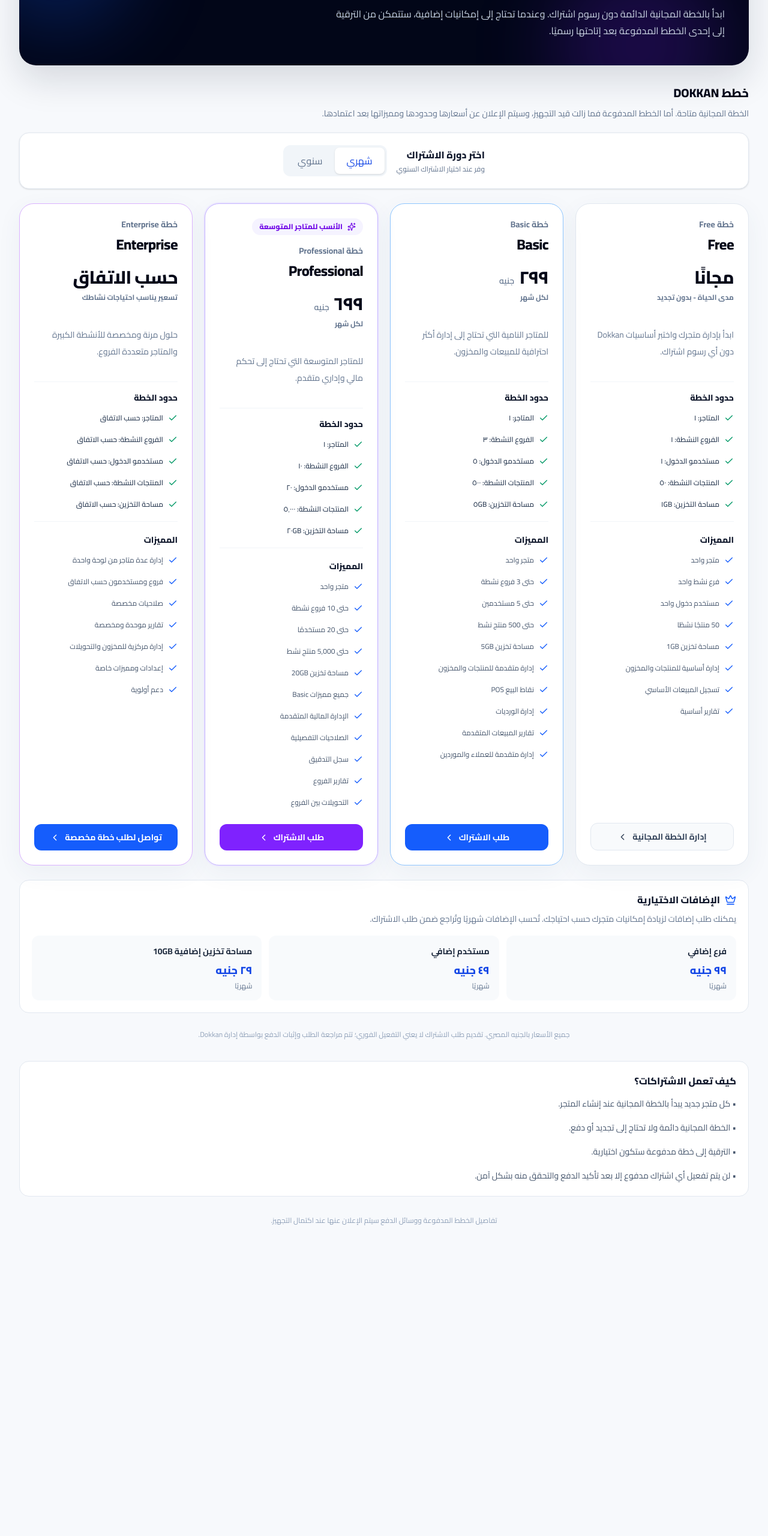
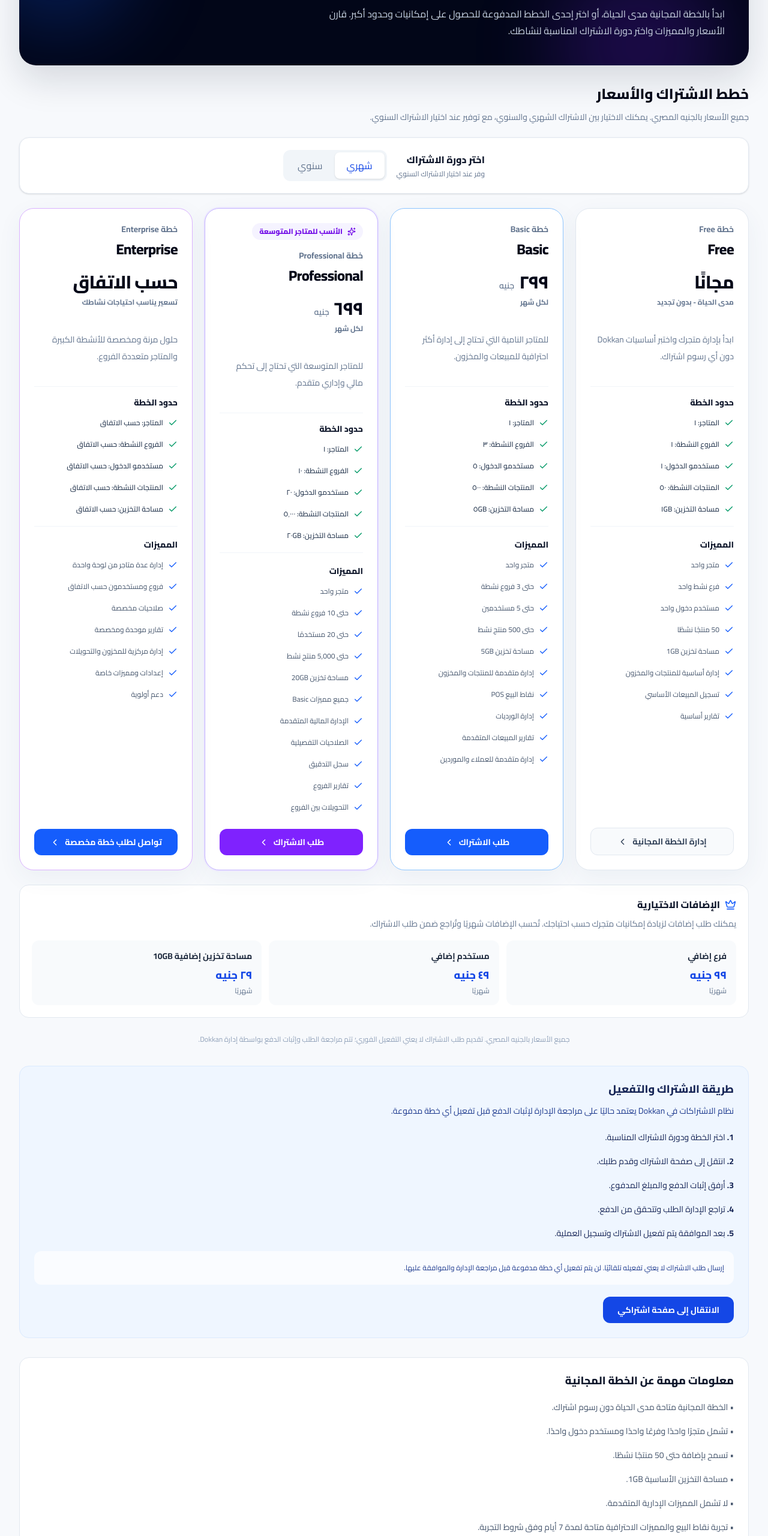
Before and after one commit to starvip904-bot/Ramyalaadesigner-, a Next.js app: page /pricing in a window 1280 px wide. Shown: the part 239-2800 px from the top of the page at 60% size. Before the commit the page ends 2322 px from the top, so only its background shows below. Built offline with nearby package versions, Linux system fonts and the light colour scheme.

Commit message:
Update page.tsx

```diff
--- a/app/pricing/page.tsx
+++ b/app/pricing/page.tsx
@@ -2,8 +2,9 @@
 import { PlanGrid, SubscriptionHero } from '@/components/subscription-plans'
 
 export const metadata = {
-  title: 'الخطط والاشتراكات | DOKKAN',
-  description: 'تعرف على خطط اشتراك DOKKAN.',
+  title: 'الخطط والأسعار | DOKKAN',
+  description:
+    'قارن خطط اشتراك DOKKAN وأسعارها ومميزاتها واختر الأنسب لمتجرك.',
 }
 
 export default function PricingPage() {
@@ -13,11 +14,13 @@ export default function PricingPage() {
       dir="rtl"
     >
       <div className="mx-auto flex max-w-[1500px] flex-col gap-8">
+
         <header className="flex items-center justify-between">
           <div>
             <p className="text-sm font-extrabold tracking-wide text-blue-700">
               DOKKAN
             </p>
+
             <p className="mt-1 text-xs text-slate-500">
               حلول ذكية لإدارة متجرك
             </p>
@@ -25,59 +28,119 @@ export default function PricingPage() {
 
           <a
             href="/dashboard"
-            className="rounded-xl border border-slate-200 bg-white px-4 py-2 text-sm font-bold text-slate-700 hover:border-blue-200 hover:bg-blue-50"
+            className="rounded-xl border border-slate-200 bg-white px-4 py-2 text-sm font-bold text-slate-700 transition hover:border-blue-200 hover:bg-blue-50"
           >
             العودة للوحة التحكم
           </a>
         </header>
 
         <SubscriptionHero
-          eyebrow="خطط اشتراك DOKKAN"
-          title="ابدأ مجانًا وطوّر متجرك وقتما تحتاج"
-          description="ابدأ بالخطة المجانية الدائمة دون رسوم اشتراك. وعندما تحتاج إلى إمكانيات إضافية، ستتمكن من الترقية إلى إحدى الخطط المدفوعة بعد إتاحتها رسميًا."
+          eyebrow="DOKKAN SUBSCRIPTIONS"
+          title="الخطة المناسبة لنمو متجرك تبدأ من هنا"
+          description="ابدأ بالخطة المجانية مدى الحياة، أو اختر إحدى الخطط المدفوعة للحصول على إمكانيات وحدود أكبر. قارن الأسعار والمميزات واختر دورة الاشتراك المناسبة لنشاطك."
         />
 
-        <section>
-          <div className="mb-5">
-            <h2 className="text-xl font-extrabold">
-              خطط DOKKAN
+        <section id="plans" className="flex flex-col gap-5">
+          <div>
+            <h2 className="text-2xl font-extrabold">
+              خطط الاشتراك والأسعار
             </h2>
-            <p className="mt-2 text-sm leading-6 text-slate-500">
-              الخطة المجانية متاحة. أما الخطط المدفوعة فما زالت
-              قيد التجهيز، وسيتم الإعلان عن أسعارها وحدودها
-              ومميزاتها بعد اعتمادها.
+
+            <p className="mt-2 text-sm leading-7 text-slate-500">
+              جميع الأسعار بالجنيه المصري. يمكنك الاختيار بين الاشتراك
+              الشهري والسنوي، مع توفير عند اختيار الاشتراك السنوي.
             </p>
           </div>
 
           <PlanGrid currentPlan="" />
         </section>
 
-        <section className="rounded-2xl border border-slate-200 bg-white p-5">
-          <h2 className="font-extrabold text-slate-900">
-            كيف تعمل الاشتراكات؟
+        <section className="rounded-2xl border border-blue-100 bg-blue-50 p-6">
+          <h2 className="text-lg font-extrabold text-blue-950">
+            طريقة الاشتراك والتفعيل
           </h2>
 
-          <ul className="mt-3 flex flex-col gap-3 text-sm leading-7 text-slate-600">
+          <p className="mt-2 text-sm leading-7 text-blue-900">
+            نظام الاشتراكات في Dokkan يعتمد حاليًا على مراجعة الإدارة
+            لإثبات الدفع قبل تفعيل أي خطة مدفوعة.
+          </p>
+
+          <ol className="mt-4 flex flex-col gap-3 text-sm leading-7 text-blue-950">
             <li>
-              • كل متجر جديد يبدأ بالخطة المجانية عند إنشاء المتجر.
+              <strong>1.</strong> اختر الخطة ودورة الاشتراك المناسبة.
             </li>
+
             <li>
-              • الخطة المجانية دائمة ولا تحتاج إلى تجديد أو دفع.
+              <strong>2.</strong> انتقل إلى صفحة الاشتراك وقدم طلبك.
             </li>
+
             <li>
-              • الترقية إلى خطة مدفوعة ستكون اختيارية.
+              <strong>3.</strong> أرفق إثبات الدفع والمبلغ المدفوع.
             </li>
+
             <li>
-              • لن يتم تفعيل أي اشتراك مدفوع إلا بعد تأكيد الدفع
-              والتحقق منه بشكل آمن.
+              <strong>4.</strong> تراجع الإدارة الطلب وتتحقق من الدفع.
+            </li>
+
+            <li>
+              <strong>5.</strong> بعد الموافقة يتم تفعيل الاشتراك وتسجيل العملية.
+            </li>
+          </ol>
+
+          <p className="mt-4 rounded-xl bg-white/70 p-4 text-xs leading-6 text-blue-900">
+            إرسال طلب الاشتراك لا يعني تفعيله تلقائيًا.
+            لن يتم تفعيل أي خطة مدفوعة قبل مراجعة الإدارة والموافقة عليها.
+          </p>
+
+          <a
+            href="/subscription"
+            className="mt-5 inline-flex items-center justify-center rounded-xl bg-blue-700 px-6 py-3 text-sm font-bold text-white transition hover:bg-blue-800"
+          >
+            الانتقال إلى صفحة اشتراكي
+          </a>
+        </section>
+
+        <section className="rounded-2xl border border-slate-200 bg-white p-6">
+          <h2 className="text-lg font-extrabold text-slate-900">
+            معلومات مهمة عن الخطة المجانية
+          </h2>
+
+          <ul className="mt-4 flex flex-col gap-3 text-sm leading-7 text-slate-600">
+            <li>
+              • الخطة المجانية متاحة مدى الحياة دون رسوم اشتراك.
+            </li>
+
+            <li>
+              • تشمل متجرًا واحدًا وفرعًا واحدًا ومستخدم دخول واحدًا.
+            </li>
+
+            <li>
+              • تسمح بإضافة حتى 50 منتجًا نشطًا.
+            </li>
+
+            <li>
+              • مساحة التخزين الأساسية 1GB.
+            </li>
+
+            <li>
+              • لا تشمل المميزات الإدارية المتقدمة.
+            </li>
+
+            <li>
+              • تجربة نقاط البيع والمميزات الاحترافية متاحة لمدة 7 أيام
+              وفق شروط التجربة.
             </li>
           </ul>
         </section>
 
-        <p className="text-center text-xs text-slate-400">
-          تفاصيل الخطط المدفوعة ووسائل الدفع سيتم الإعلان عنها
-          عند اكتمال التجهيز.
-        </p>
+        <footer className="border-t border-slate-200 pt-6 text-center">
+          <p className="text-xs leading-6 text-slate-400">
+            DOKKAN - إدارة متجرك بذكاء.
+            جميع الأسعار بالجنيه المصري، وتخضع طلبات الاشتراك
+            المدفوعة لمراجعة الإدارة قبل التفعيل.
+          </p>
+        </footer>
+
       </div>
     </main>
   )
```
